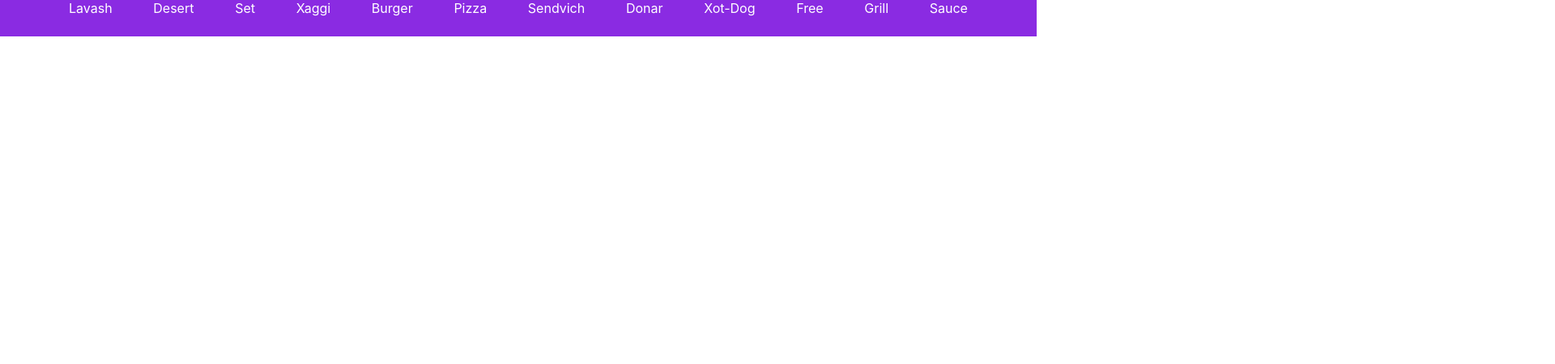
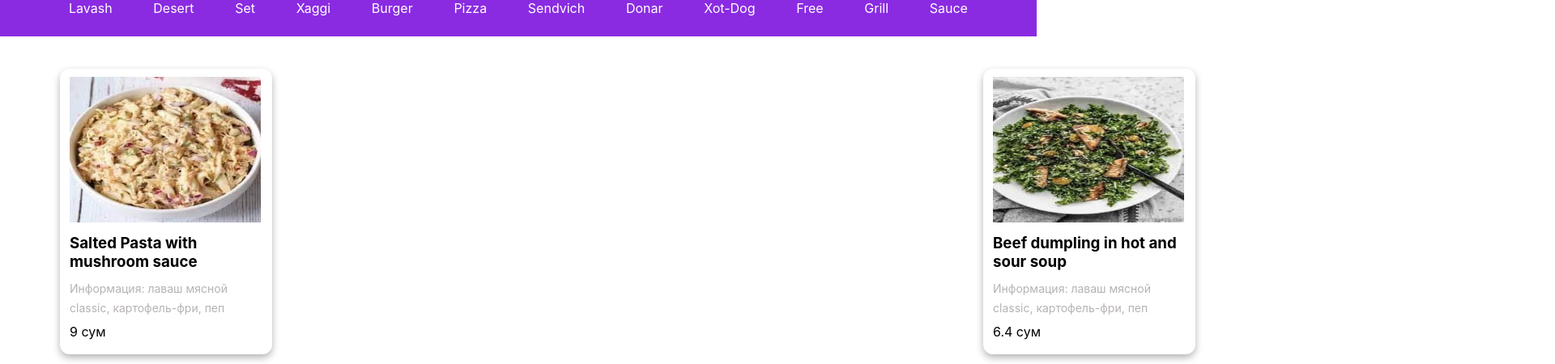
Before and after one commit to Muhammadislom-Dev/fastfood-react, a React (Create React App) app: page / in a window 1280 px wide. Shown: the part 778-1228 px from the top of the page at 81% size, 1920 px wide, since content can reach past the window. Before the commit the page ends 848 px from the top, so only its background shows below. Built offline with nearby package versions, Linux system fonts and the light colour scheme.

Commit message:
Initial commit

```diff
--- a/src/App.jsx
+++ b/src/App.jsx
@@ -2,6 +2,7 @@ import './App.css';
 import Navbar from './components/Navbar/Navbar';
 import SwiperBox from './components/Swiper/Swiper';
 import Sidebar from './components/Sidebar/Sidebar'
+import Home from './Page/Home/Home';
 
 
 function App() {
@@ -10,6 +11,7 @@ function App() {
         <Navbar />
         <SwiperBox />
         <Sidebar />
+        <Home />
     </div>
   );
 }
--- /dev/null
+++ b/src/Page/Home/Home.jsx
@@ -0,0 +1,22 @@
+import HomeContent from "../../components/HomeContent/HomeContent"
+import { Switch, Route } from "react-router-dom"
+
+
+const Home = () =>{
+    return(
+        <div className="home">
+            <div className="container">
+                <Switch>
+
+                <Route path="/:dishtype">
+                    <HomeContent />
+                </Route>
+                <Route path="/" exact>
+                   <HomeContent />
+                </Route>
+                  </Switch>
+            </div>
+        </div>
+    )
+}
+export default Home
--- a/src/assets/data/food.js
+++ b/src/assets/data/food.js
@@ -62,7 +62,7 @@ const foods = [
         title: "Soulful Chicken Soup",
         price: 4.9,
         available: 20,
-        type: 'soup',
+        type: 'pizza',
     },
     {
         id:6,
@@ -78,7 +78,7 @@ const foods = [
         title: "Soulful Chicken Soup",
         price: 11.2,
         available: 20,
-        type: 'soup',
+        type: 'pizza',
     },
     {
         id:8,
@@ -86,7 +86,7 @@ const foods = [
         title: "Smoky Ham and  Pea Soup",
         price: 23.5,
         available: 20,
-        type: 'soup',
+        type: 'set',
     },
     {
         id:9,
@@ -314,3 +314,5 @@ const foods = [
     },
 
 ]
+
+export default foods
--- a/src/components/Foodcard/Foodcard.css
+++ b/src/components/Foodcard/Foodcard.css
@@ -0,0 +1,55 @@
+.foods {
+    padding: 20px 0;
+}
+
+.foods-img {
+    width: 236px;
+    height: 180px;
+}
+
+.foods-list {
+    padding: 10px 12px;
+    width: 23%;
+    max-height: 360px;
+    margin: 15px 4px;
+    box-shadow: 0 4px 10px rgb(0 0 0 /30%);
+    transition: 0.3s;
+    border-radius: 12px;
+    cursor: pointer;
+
+    padding-bottom: 18px;
+}
+
+.foods-list:hover {
+    transform: scale(0.92);
+}
+
+.foods-title {
+    padding-top: 10px;
+    white-space: wrap;
+
+  overflow: hidden;
+  text-overflow: ellipsis;
+  min-height: 55px;
+}
+
+.foods-text {
+    font-size: 14px;
+    padding: 10px 0;
+    line-height: 24px;
+    color: rgb(182, 178, 178);
+    white-space: wrap;
+
+    overflow: hidden;
+    text-overflow: ellipsis;
+}
+
+.foods-item:nth-child(4) {
+    display: flex;
+    justify-content: space-between;
+    align-items: center;
+
+}
+.foods-item:nth-child(4),.foods-item:nth-child(3), .foods-item:nth-child(2){
+    max-height: 65px;
+}
--- a/src/components/Foodcard/Foodcard.jsx
+++ b/src/components/Foodcard/Foodcard.jsx
@@ -1,19 +1,29 @@
 import './Foodcard.css'
 
-const Foodcard = ({img, title, price, available, onClick}) =>{
+const Foodcard = ({id,img,title,price,available
+,onClick}) =>{
 return(
 <div className="foodcard">
     <div className="container">
-            <ul className='foodcard__list'>
-                <li className='foodcard__item' onClick={onClick}>
-                <img className='foodcard__img' src={img}
-                    alt="food pic"
-                    width="150"
-                    height="150"
-                />
-                <p className='foodcard__title'>{title}</p>
-                <p className='foodcard__price'> {price} $ </p>
-                <p className='foodcard__available'> {available}  Bowls available </p>
+        <ul className="foods-list" key={id}>
+            <li className="foods-item">
+                <img src={img} alt="" className="foods-img" />
+            </li>
+            <li className="foods-item">
+                <h3 className="foods-title">
+                    {title}
+                </h3>
+            </li>
+            <li className="foods-item">
+                <p className="foods-text">
+                    Информация: лаваш мясной classic, картофель-фри, пеп
+                </p>
+            </li>
+            <li className="foods-item">
+                <span>
+                    {price} сум
+                </span>
+
             </li>
         </ul>
     </div>
--- /dev/null
+++ b/src/components/HomeContent/HomeContent.css
@@ -0,0 +1,4 @@
+.homecontent .container{
+    display: flex;
+    justify-content: space-between;
+}
--- /dev/null
+++ b/src/components/HomeContent/HomeContent.jsx
@@ -0,0 +1,44 @@
+import './HomeContent.css'
+import { useParams } from 'react-router-dom'
+import { useContext } from 'react'
+import foods from '../../assets/data/food'
+
+import Foodcard from '../Foodcard/Foodcard'
+import {Context} from '../../context/orderFoods'
+
+const HomeContent = () =>{
+    const  {dishtype} = useParams();
+    const { orderFoods, setOrderFoods} = useContext(Context)
+    return(
+        <div className="homecontent">
+            <div className="container">
+            {
+                     foods.filter((food)=>{
+                         if(dishtype){
+                             return food.type===dishtype;
+                         }
+                         return food.type === "hot-dishes"
+                     }).map((food)=>(
+                         <Foodcard img={food.img} key={food.id}
+                         title={food.title} price={food.price}
+                         available={food.available}
+                          onClick={(e) =>
+                            {
+                                const foundFood = foods.find(
+                                  (ovqat) => ovqat.id === food.id
+                                );
+                                foundFood.count = foundFood.count ?
+                                foundFood.count + 1 : 1;
+                                const uniqueArr = [
+                                  ...new Set([...orderFoods,foundFood])
+                                ]
+                                setOrderFoods(uniqueArr)
+                            } }
+                            />
+                     ))
+                 }
+            </div>
+        </div>
+    )
+}
+export default HomeContent
--- a/src/components/Sidebar/Sidebar.jsx
+++ b/src/components/Sidebar/Sidebar.jsx
@@ -1,4 +1,4 @@
-import { Link } from 'react-router-dom'
+import { NavLink } from 'react-router-dom'
 import './Sidebar.css'
 
 const Sidebar = () =>{
@@ -7,64 +7,64 @@ const Sidebar = () =>{
             <div className="container">
                 <ul className=" sidebar-list">
                     <li className="sidebar-item">
-                        <Link className='sidebar-link'  to="/">
+                        <NavLink className='sidebar-link'  to="/" exact>
                           Lavash
-                        </Link>
+                        </NavLink>
                     </li>
                     <li className="sidebar-item">
-                        <Link className='sidebar-link' to='/desert'>
+                        <NavLink className='sidebar-link' to='/desert'>
                           Desert
-                        </Link>
+                        </NavLink>
                     </li>
                     <li className="sidebar-item">
-                        <Link className='sidebar-link' to="/set">
+                        <NavLink className='sidebar-link' to="/set">
                           Set
-                        </Link>
+                        </NavLink>
                     </li>
                     <li className="sidebar-item">
-                        <Link className='sidebar-link' to="/cold-dishes">
+                        <NavLink className='sidebar-link' to="/cold-dishes">
                           Xaggi
-                        </Link>
+                        </NavLink>
                     </li>
                     <li className="sidebar-item">
-                        <Link className='sidebar-link' to="/hot-dishes">
+                        <NavLink className='sidebar-link' to="/hot-dishes">
                           Burger
-                        </Link>
+                        </NavLink>
                     </li>
                     <li className="sidebar-item">
-                        <Link className='sidebar-link' to='/pizza'>
+                        <NavLink className='sidebar-link' to='/pizza'>
                            Pizza
-                        </Link>
+                        </NavLink>
                     </li>
                     <li className="sidebar-item">
-                        <Link className='sidebar-link' to="/desert">
+                        <NavLink className='sidebar-link' to="/desert">
                           Sendvich
-                        </Link>
+                        </NavLink>
                     </li>
                     <li className="sidebar-item">
-                        <Link className='sidebar-link' to="/grill">
+                        <NavLink className='sidebar-link' to="/grill">
                           Donar
-                        </Link>
+                        </NavLink>
                     </li>
                     <li className="sidebar-item">
-                        <Link className='sidebar-link' to="/soup">
+                        <NavLink className='sidebar-link' to="/soup">
                            Xot-Dog
-                        </Link>
+                        </NavLink>
                     </li>
                     <li className="sidebar-item">
-                        <Link className='sidebar-link' to="/hot-dishes" >
+                        <NavLink className='sidebar-link' to="/hot-dishes" >
                           Free
-                        </Link>
+                        </NavLink>
                     </li>
                     <li className="sidebar-item">
-                        <Link className='sidebar-link' to="/grill">
+                        <NavLink className='sidebar-link' to="/grill">
                           Grill
-                        </Link>
+                        </NavLink>
                     </li>
                     <li className="sidebar-item">
-                        <Link className='sidebar-link' to="/soup">
+                        <NavLink className='sidebar-link' to="/soup">
                            Sauce
-                        </Link>
+                        </NavLink>
                     </li>
                 </ul>
             </div>
```
Lines whose indentation alone changed are shown as unchanged.
